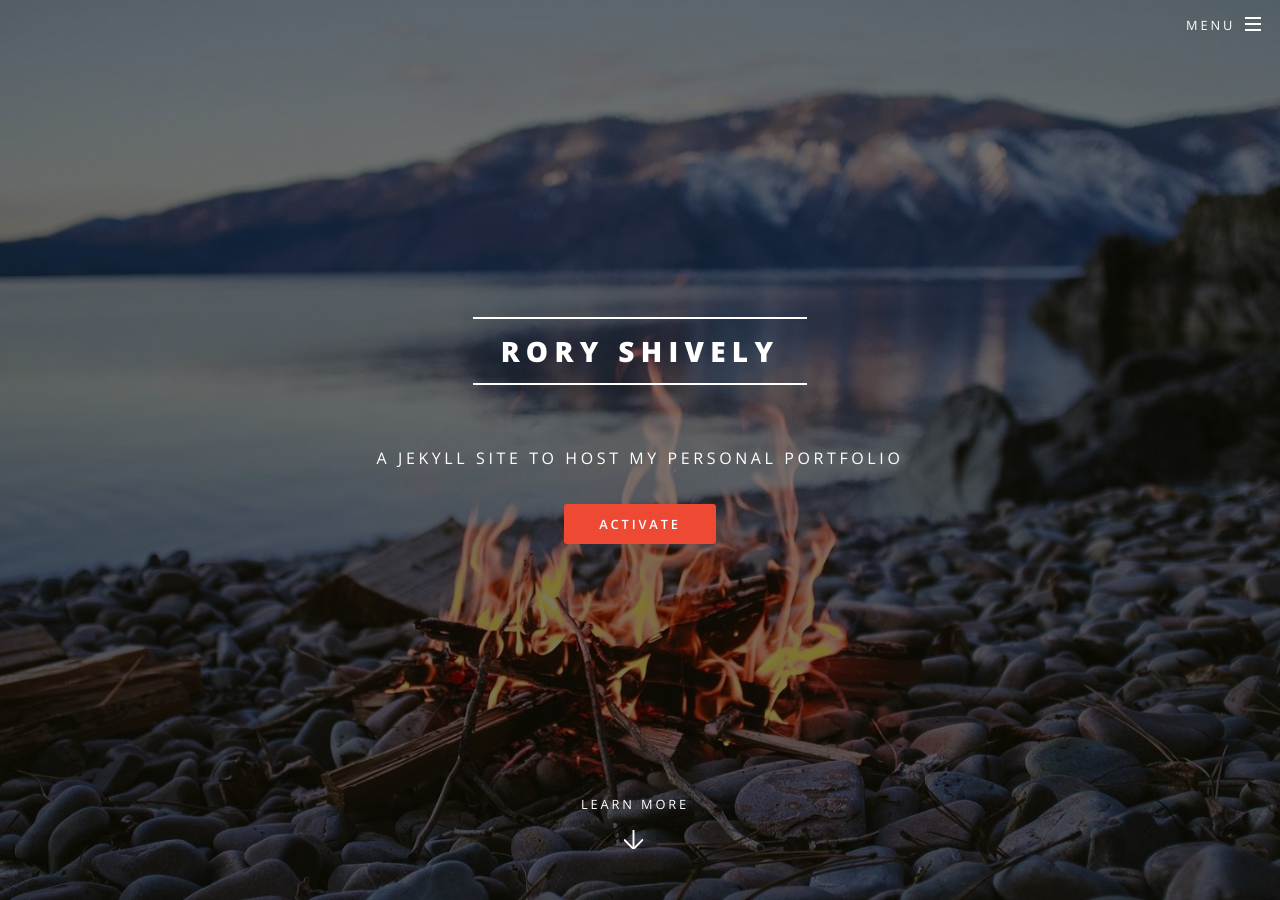
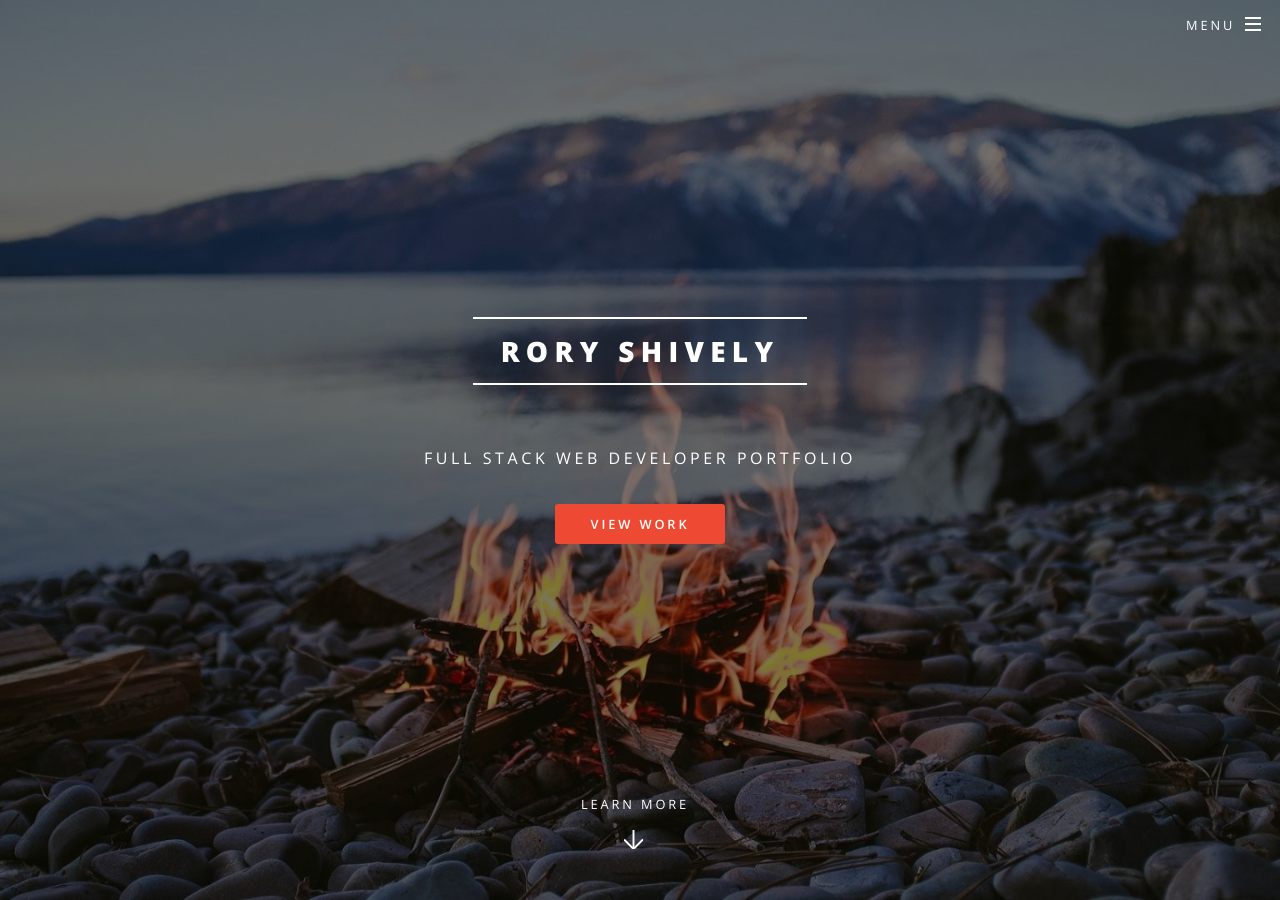
Before and after one commit to RoryShively/RoryShively.github.io, a Jekyll site: the page built from index.html, in a window 1280 px wide and 900 px high. Built offline with Jekyll 4.4.1, drawn with Linux system fonts in a browser that asks for light colours.

```diff
--- a/_config.yml
+++ b/_config.yml
@@ -4,7 +4,7 @@
 # Site settings
 title: Rory Shively
 description: |
-  A jekyll site to host my personal portfolio
+  Full Stack Web Developer Portfolio
 owner: Rory Shively # or company name
 first_published: 2017 # if migrating another site, the year of your first publish
 email: roryshively1@gmail.com
--- a/index.html
+++ b/index.html
@@ -7,7 +7,7 @@ layout: landing
 							<h2>{{ site.title }}</h2>
 							<p>{{ site.description | markdownify }}</p>
 							<ul class="actions">
-								<li><a href="#" class="button special">Activate</a></li>
+								<li><a href="#two" class="button special">View Work</a></li>
 							</ul>
 						</div>
 						<a href="#one" class="more scrolly">Learn More</a>
```
